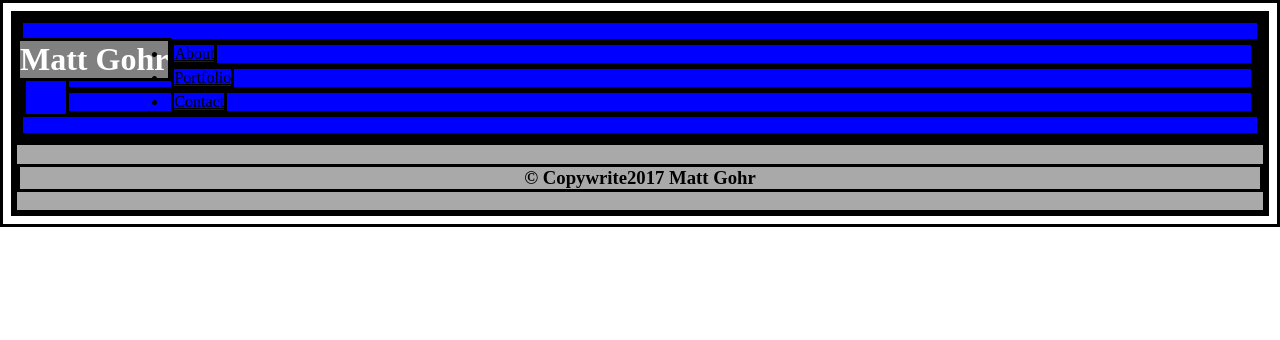
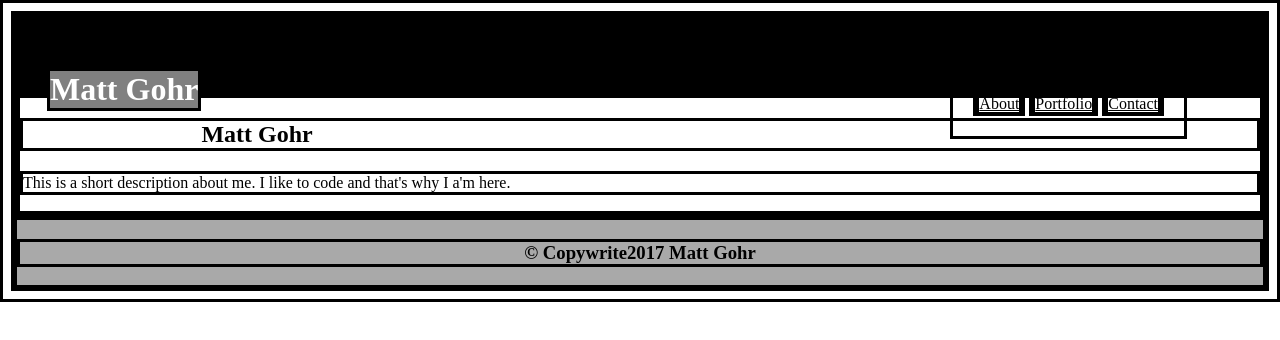
Before and after one commit to MattGohr/Basic-Portfolio, a plain HTML site: page Basic-Portfolio/index.html in a window 1280 px wide. Drawn offline with Linux system fonts and the light colour scheme.

Commit message:
Added Css HTML and Reset

```diff
--- a/Basic-Portfolio/assets/css/style.css
+++ b/Basic-Portfolio/assets/css/style.css
@@ -3,6 +3,7 @@
   border-color: black;
   color: black;
 }
+
 
 div.container {
   width: 100%;
@@ -10,25 +11,38 @@ div.container {
 }
 
 header {
-  background-color: blue;
+  background-color: black;
+  z-index: 2;
 }
 
 footer {
   background: darkgrey;
   text-align: center;
+  z-index: 1;
+}
+
+header {
+  padding: 30px;
+  content: 100px;
 }
 
 h1 {
   float: left;
   color: white;
   background-color: grey;
-
-ul.li {
-  list-style-type: none;
-  padding: 0;
-  list-style-position: outside;
-  color: pink;
-  position: relative;
 }
 
+li {
+  display: inline-block;
+  color: darkgrey;
+  text-decoration-color: darkgrey;
 }
+
+ul {
+  list-style: none;
+  float: right;
+  padding-right: 40px;
+  margin-right: 40px;
+  padding: 20px;
+  color: darkgrey;
+}
--- a/Basic-Portfolio/index.html
+++ b/Basic-Portfolio/index.html
@@ -2,6 +2,7 @@
 
 <head>
 
+  <link rel="stylesheet" type="text/css" href="assets/css/eric-style.css">
   <link rel="stylesheet" type="text/css" href="assets/css/style.css">
 
   <title>Matt's Website</title>
@@ -11,9 +12,9 @@
 <body>
 
   <div class="container">
-    <header>
-      <h1>Matt Gohr</h1>
 
+      <header>
+        <h1>Matt Gohr</h1>
       <div class="nav">
         <nav>
           <ul>
@@ -23,8 +24,18 @@
           </ul>
         </nav>
       </div>
+    </header>
 
-    </header>
+
+    <div class="description">
+
+      <article class="Descrition">
+        <h2>Matt Gohr</h2>
+
+        <p>This is a short description about me. I like to code and that's why I a'm here.</p>
+      </article>
+
+    </div>
 
     <footer>
       <h3>&copy; Copywrite2017 Matt Gohr</h3>
@@ -32,9 +43,6 @@
 
   </div>
 
-
-
-
 </body>
 
 
```
